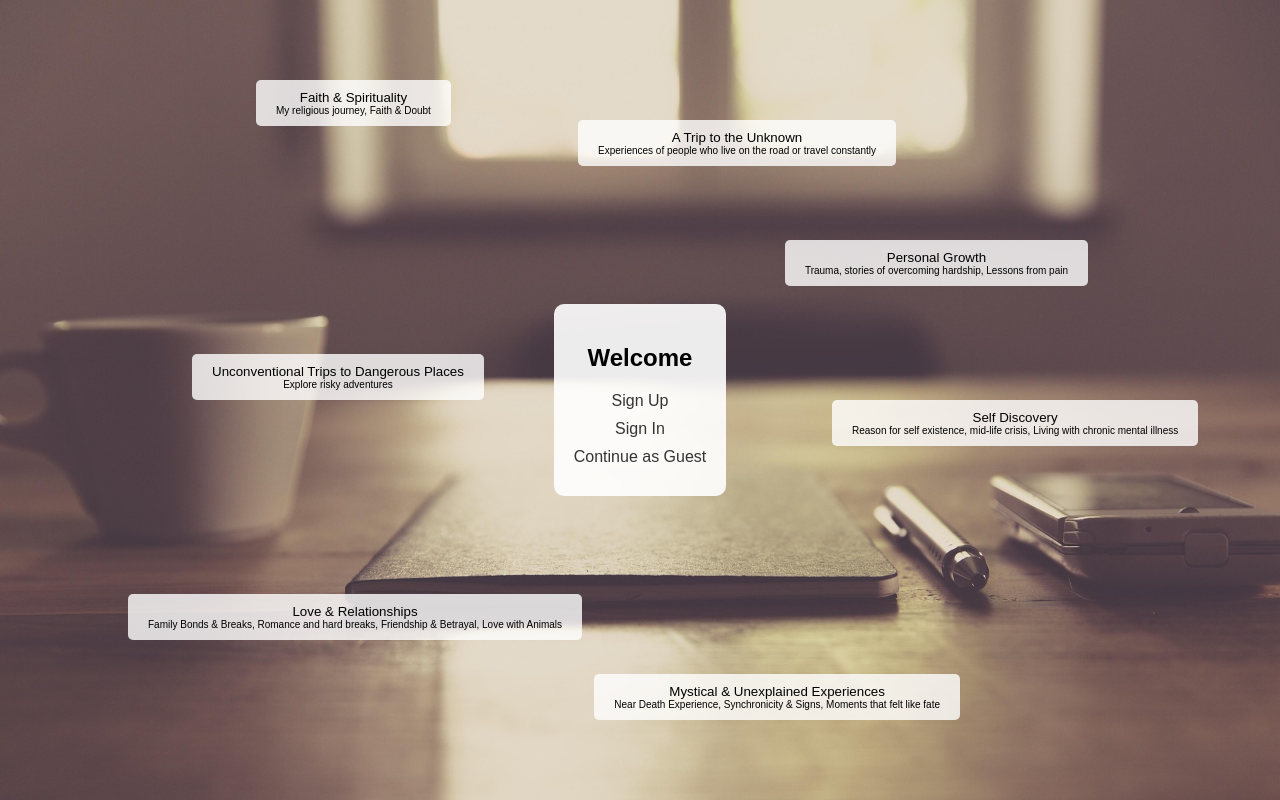
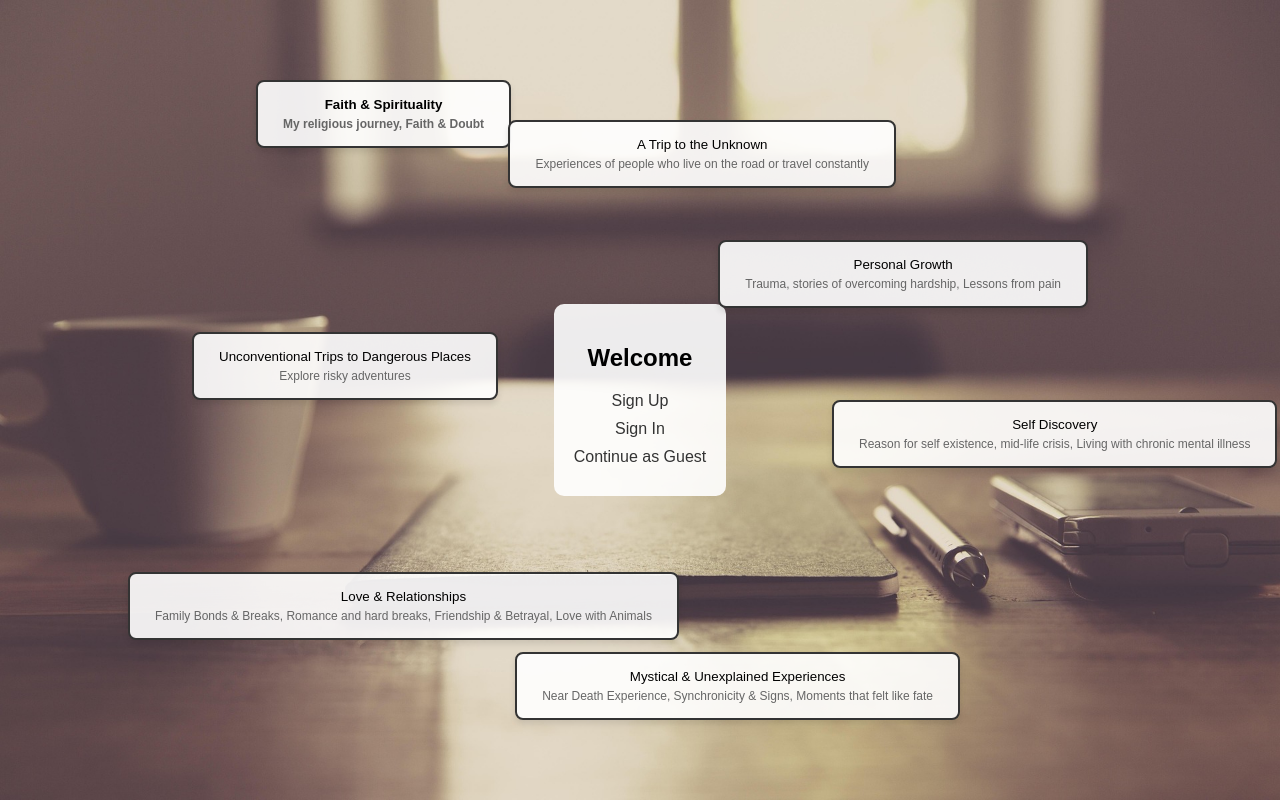
Before and after one commit to TranshumanistAJ/blogiverse, a Django app: page / in a window 1280 px wide. Run offline with Django 5.2, Linux system fonts and the light colour scheme.

Commit message:
update the style section inside index.html

```diff
--- a/templates/index.html
+++ b/templates/index.html
@@ -17,19 +17,30 @@
         }
         .topic-button {
             position: absolute;
-            background-color: rgba(255, 255, 255, 0.8);
-            padding: 10px 20px;
-            border: none;
-            border-radius: 5px;
+            background-color: rgba(255, 255, 255, 0.9);
+            padding: 15px 25px;
+            border: 2px solid #333;
+            border-radius: 8px;
             cursor: pointer;
-            transition: transform 0.3s;
+            transition: all 0.3s ease;
+            box-shadow: 0 4px 6px rgba(0, 0, 0, 0.1);
         }
         .topic-button:hover {
-            transform: scale(1.1); /* Grows on hover */
+            transform: scale(1.05);
+            background-color: #f5f5f5;
+            border-color: #555;
+            box-shadow: 0 6px 12px rgba(0, 0, 0, 0.2);
+        }
+        .topic-button a {
+            text-decoration: none;
+            color: #333;
+            font-weight: bold;
         }
         .topic-button small {
             display: block;
-            font-size: 10px;
+            font-size: 12px;
+            color: #666;
+            margin-top: 5px;
         }
         .auth-box {
             background-color: rgba(255, 255, 255, 0.9);
```
